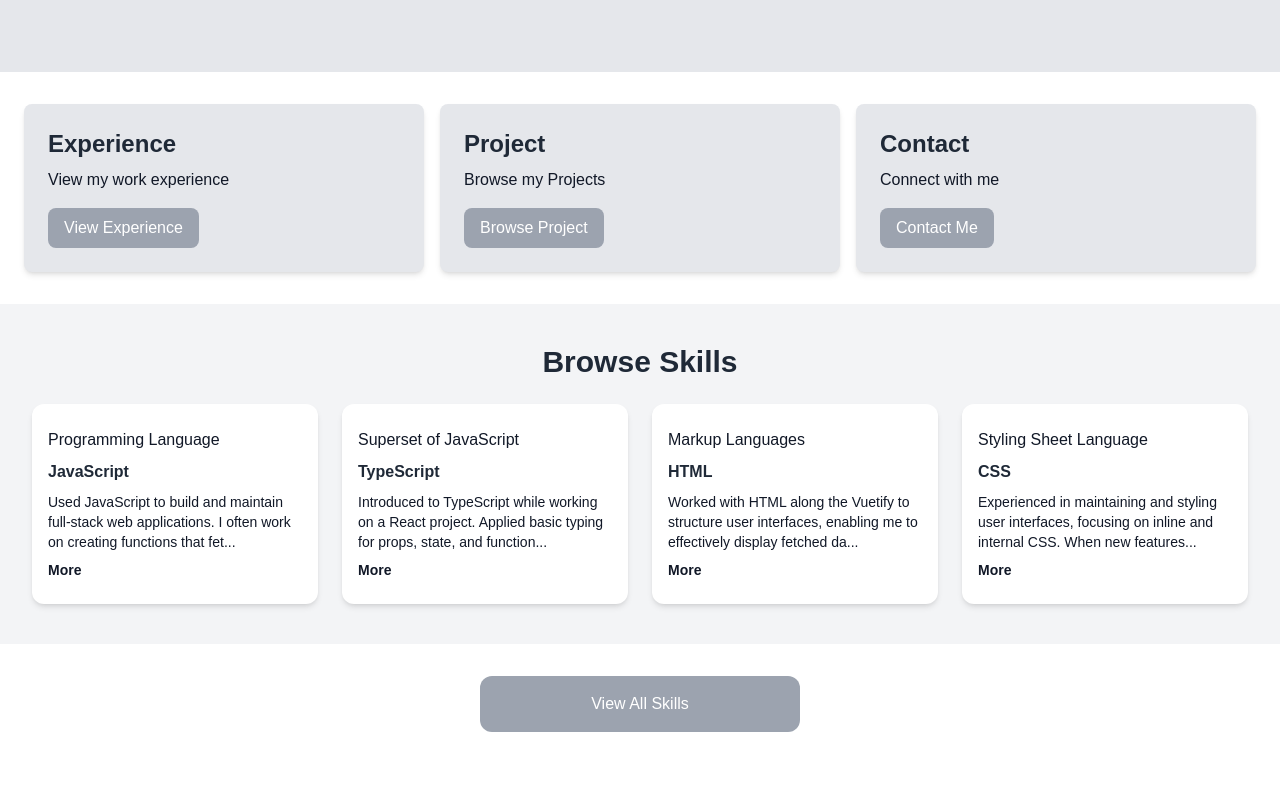
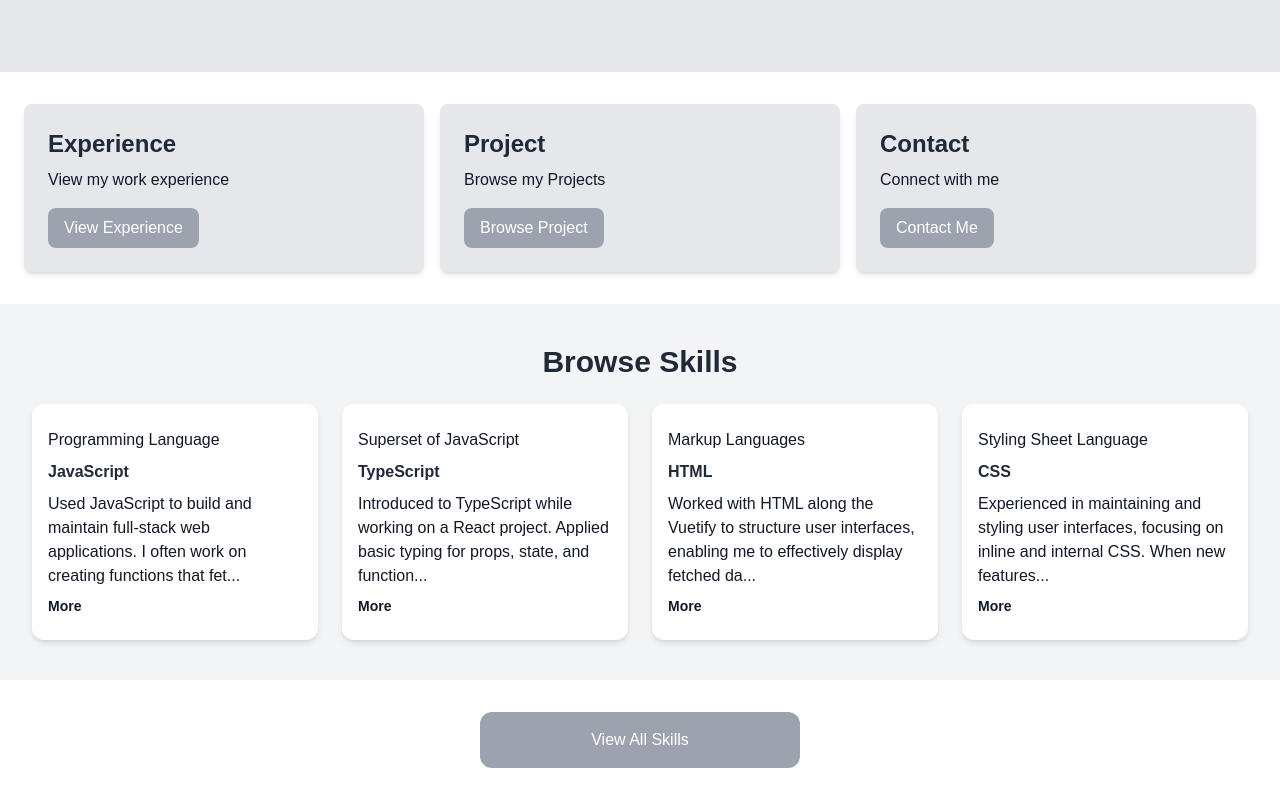
Before and after one commit to jastinemagboo/my-portfolio, a Vue app: page / in a window 1280 px wide. Shown: the part 649-1449 px from the top of the page. Before the commit the page ends 1413 px from the top, so only its background shows below. Built offline with nearby package versions, Linux system fonts and the light colour scheme.

Commit message:
fix text size.

```diff
--- a/src/components/Skill.vue
+++ b/src/components/Skill.vue
@@ -29,7 +29,7 @@ const truncatedDescription = computed(() => {
       </div>
 
       <div>
-        <div class="text-gray-900 text-sm">
+        <div class="text-gray-900">
           {{ truncatedDescription }}
         </div>
         <button
```
